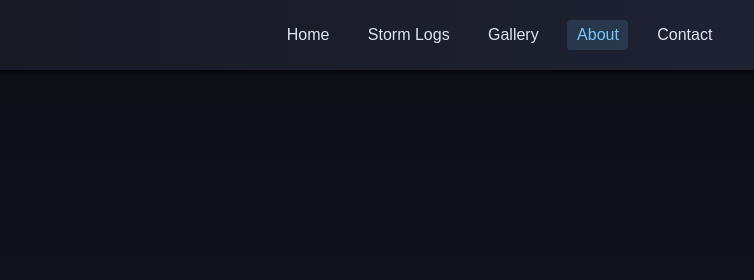
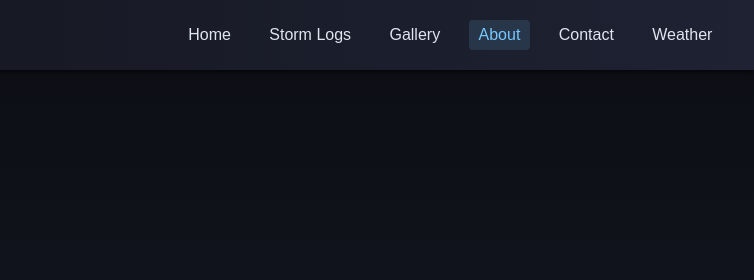
Before and after one commit to drbo2123/colin-bratwill-2, a plain HTML site: page about.html in a window 1280 px wide. Shown: the top 280 px of the page, 526-1280 px from the left. Drawn offline with Linux system fonts and the light colour scheme.

Commit message:
Update about.html

```diff
--- a/about.html
+++ b/about.html
@@ -16,6 +16,7 @@
         <li><a href="gallery.html">Gallery</a></li>
         <li><a href="about.html" class="active">About</a></li>
         <li><a href="contact.html">Contact</a></li>
+        <li><a href="weather.html">Weather</a></li>
       </ul>
     </nav>
   </header>
```
